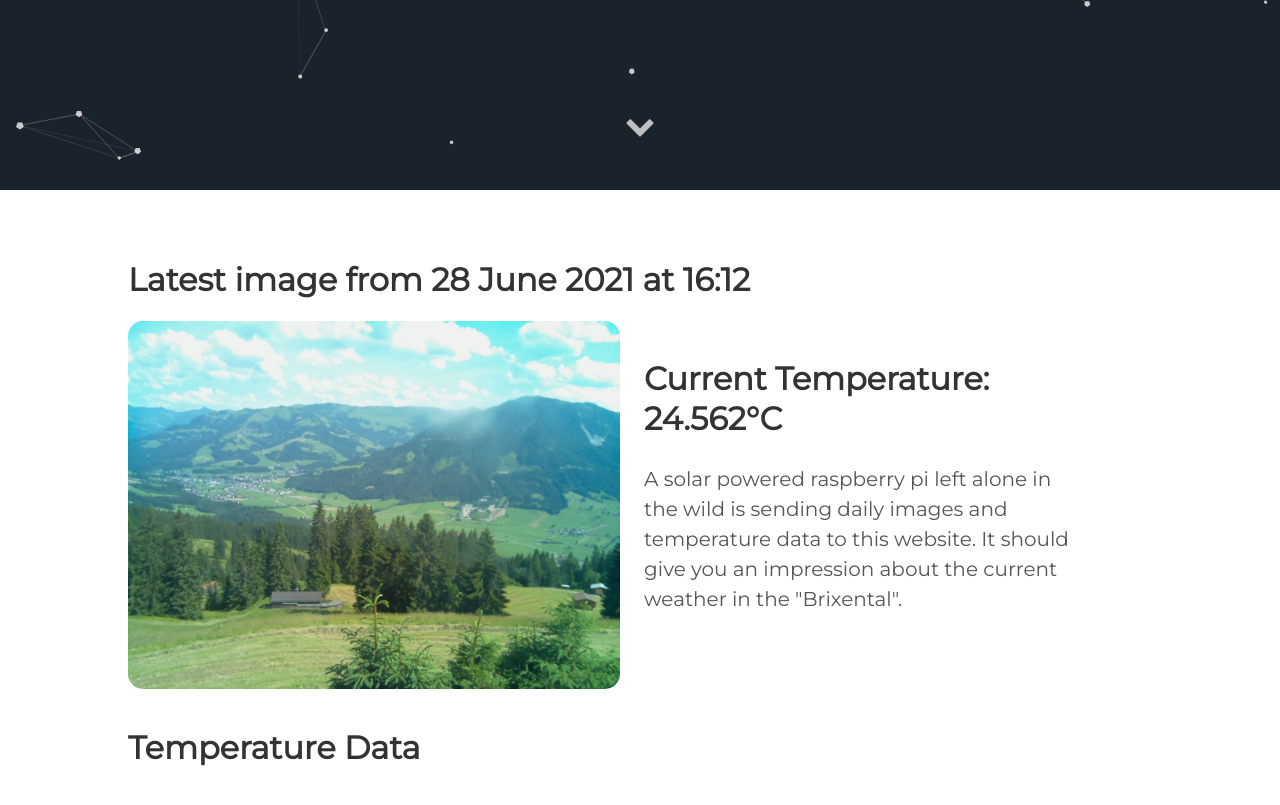
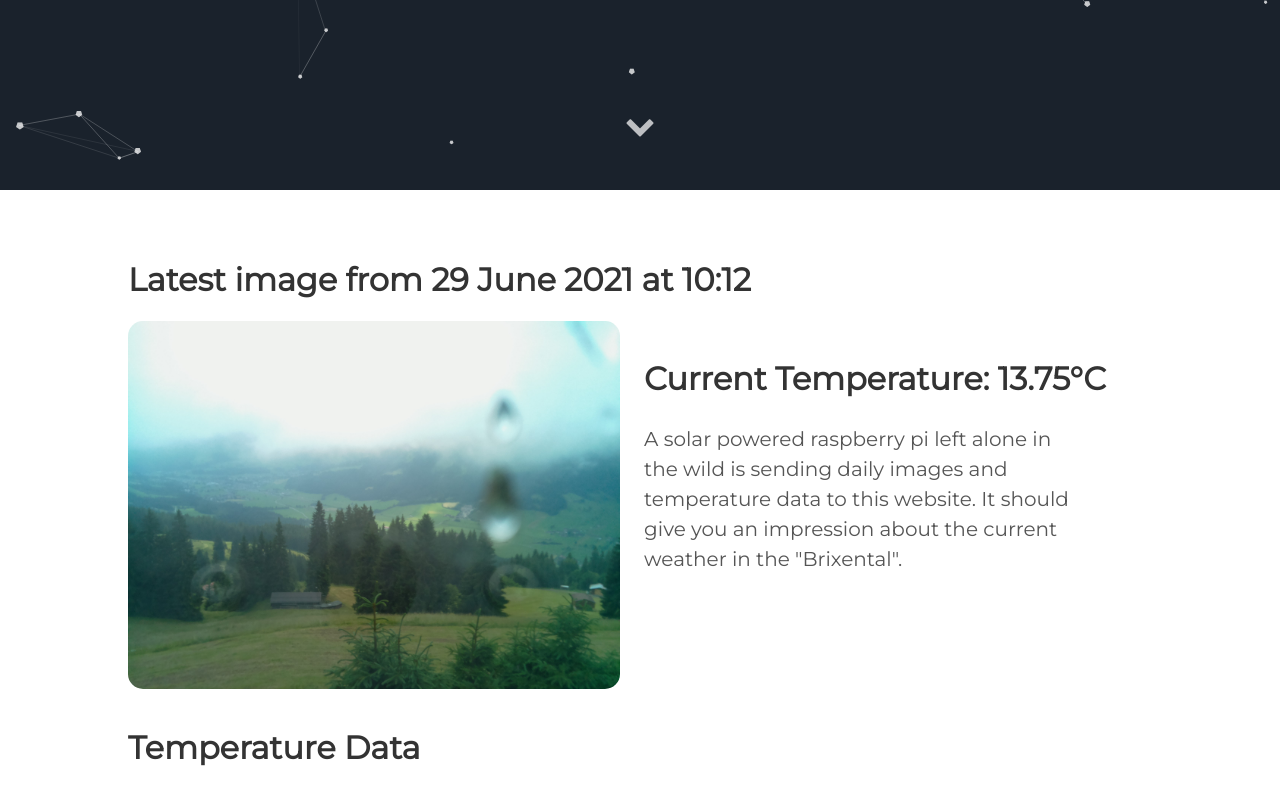
Before and after one commit to vektorious/vektorious.github.io, a Jekyll site: the page built from resources/huette.md, in a window 1280 px wide and 900 px high, scrolled down 710 px. Shown: the top 805 px of the window. Built offline with Jekyll 4.4.1, drawn with Linux system fonts in a browser that asks for light colours.

Commit message:
I'm a bot beep boop

```diff
--- a/resources/huette.md
+++ b/resources/huette.md
@@ -6,13 +6,13 @@ image: '/assets/img/'
 description: 'Live image from the Austrian alps'
 twitter_text: ' '
 ---
-## Latest image from 28 June 2021 at 16:12
+## Latest image from 29 June 2021 at 10:12
 <div class="huette">
   <div class="huette-image">
     <img src="{{ "/assets/img/huette.jpg" | prepend: site.baseurl }}">
   </div>
   <div class="huette-text">
-        <h2>Current Temperature: 24.562°C</h2>
+        <h2>Current Temperature: 13.75°C</h2>
         <p>A solar powered raspberry pi left alone in the wild is sending daily images and temperature data to this website. It should give you an impression about the current weather in the "Brixental".</p>
 
   </div>
```
Also changed, not shown: rpi-script/2021-06-29_101046.txt (renamed from rpi-script/2021-06-28_161043.txt, +5 -5 lines), rpi-script/huette.md (+2 -2 lines), assets/img/huette.jpg, assets/img/temp_plot.png, rpi-script/temp_plot.png, 1 other file.
